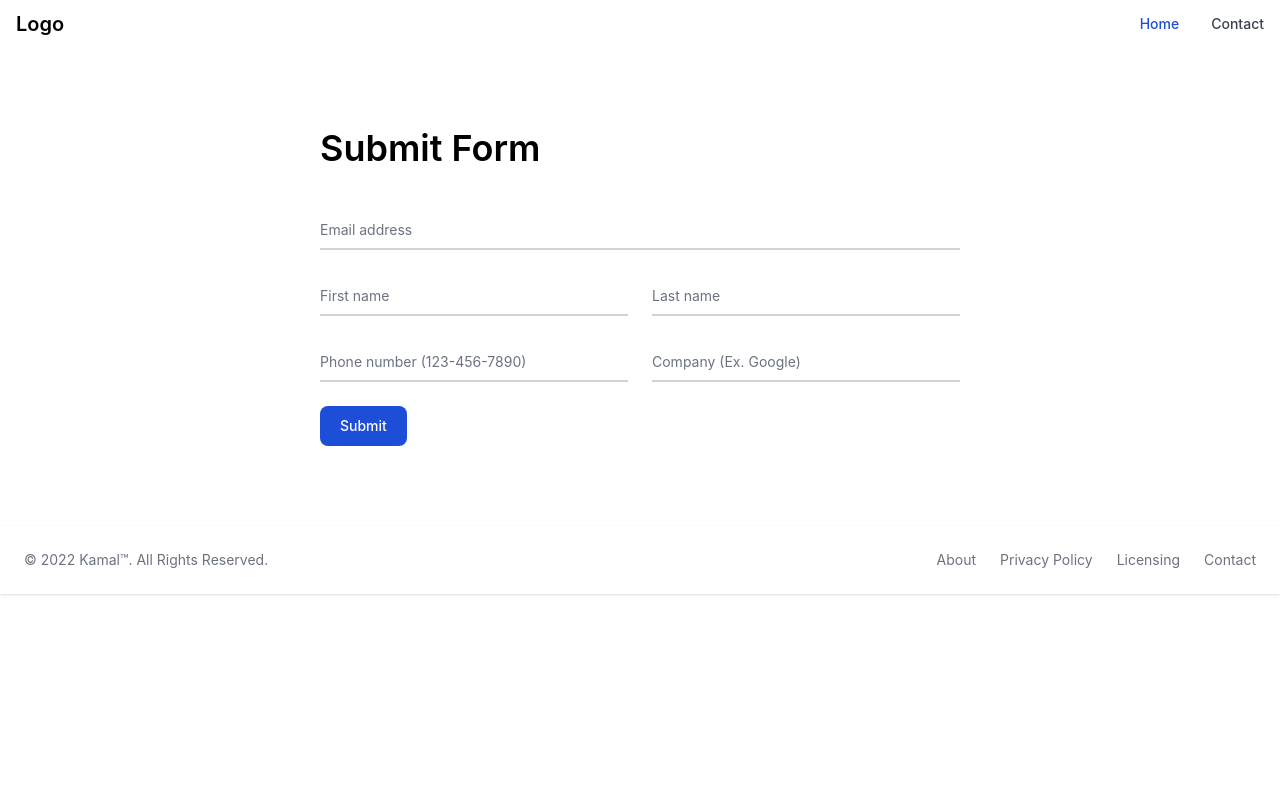
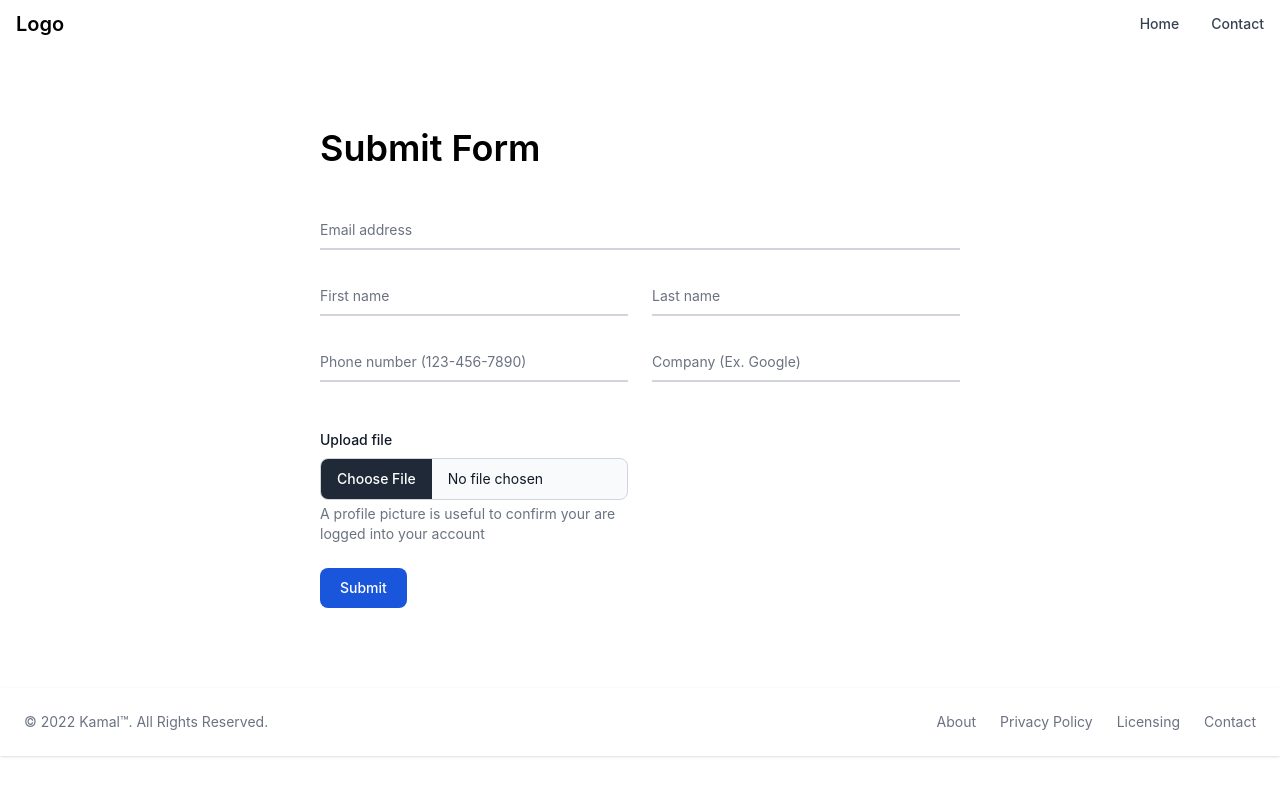
Before and after one commit to dhimankamal/form-gateway, a Next.js app: page / in a window 1280 px wide. Shown: the top 796 px of the page. Built offline with nearby package versions, Linux system fonts and the light colour scheme.

Commit message:
add flowbite

```diff
--- a/components/Navbar.js
+++ b/components/Navbar.js
@@ -1,8 +1,9 @@
 import React from 'react'
+import Link from 'next/link'
 
-export default function Navbar () {
+export default function Navbar() {
   return (
-    <nav className='bg-white border-gray-200 px-2 sm:px-4 py-2.5 rounded dark:bg-gray-800'>
+    <nav className='bg-white border-gray-200 px-2 sm:px-4 py-2.5 dark:bg-gray-800'>
       <div className='container flex flex-wrap justify-between items-center mx-auto'>
         <a href='https://flowbite.com' className='flex items-center'>
           {/* <img
@@ -50,21 +51,28 @@ export default function Navbar () {
         <div className='hidden w-full md:block md:w-auto' id='mobile-menu'>
           <ul className='flex flex-col mt-4 md:flex-row md:space-x-8 md:mt-0 md:text-sm md:font-medium'>
             <li>
+              <Link href="/">
                 <a
-                href='#'
-                className='block py-2 pr-4 pl-3 text-white bg-blue-700 rounded md:bg-transparent md:text-blue-700 md:p-0 dark:text-white'
+
+                  className='block py-2 pr-4 pl-3 text-gray-700 border-b border-gray-100 hover:bg-gray-50 md:hover:bg-transparent md:border-0 md:hover:text-blue-700 md:p-0 dark:text-gray-400 md:dark:hover:text-white dark:hover:bg-gray-700 dark:hover:text-white md:dark:hover:bg-transparent dark:border-gray-700'
                   aria-current='page'
                 >
                   Home
                 </a>
+              </Link>
+
             </li>
             <li>
+              <Link href="/contact">
                 <a
-                href='#'
+
                   className='block py-2 pr-4 pl-3 text-gray-700 border-b border-gray-100 hover:bg-gray-50 md:hover:bg-transparent md:border-0 md:hover:text-blue-700 md:p-0 dark:text-gray-400 md:dark:hover:text-white dark:hover:bg-gray-700 dark:hover:text-white md:dark:hover:bg-transparent dark:border-gray-700'
                 >
                   Contact
                 </a>
+
+              </Link>
+
             </li>
           </ul>
         </div>
--- a/package.json
+++ b/package.json
@@ -9,6 +9,7 @@
     "lint": "next lint"
   },
   "dependencies": {
+    "flowbite": "^1.4.7",
     "next": "12.1.6",
     "react": "18.2.0",
     "react-dom": "18.2.0"
--- /dev/null
+++ b/pages/contact.js
@@ -0,0 +1,9 @@
+import React from 'react'
+
+export default function Contact() {
+  return (
+    <div>
+      contact us
+    </div>
+  )
+}
--- a/pages/index.js
+++ b/pages/index.js
@@ -1,4 +1,4 @@
-export default function Home () {
+export default function Home() {
   return (
     <>
       <div className='py-20 space-y-10'>
@@ -8,7 +8,7 @@ export default function Home () {
             <input
               type='email'
               name='floating_email'
-              className='block py-2.5 px-0 w-full text-sm text-gray-900 bg-transparent border-0 border-b-2 border-gray-300 appearance-none dark:text-white dark:border-gray-600 dark:focus:border-blue-500 focus:outline-none focus:ring-0 focus:border-blue-600 peer'
+              className='block py-2.5 px-0 w-full text-sm text-gray-900 bg-transparent border-0 border-b-2 border-gray-300 appearance-none  dark:border-gray-600 dark:focus:border-blue-500 focus:outline-none focus:ring-0 focus:border-blue-600 peer'
               placeholder=' '
               required=''
             />
@@ -26,7 +26,7 @@ export default function Home () {
                 type='text'
                 name='floating_first_name'
                 id='floating_first_name'
-                className='block py-2.5 px-0 w-full text-sm text-gray-900 bg-transparent border-0 border-b-2 border-gray-300 appearance-none dark:text-white dark:border-gray-600 dark:focus:border-blue-500 focus:outline-none focus:ring-0 focus:border-blue-600 peer'
+                className='block py-2.5 px-0 w-full text-sm text-gray-900 bg-transparent border-0 border-b-2 border-gray-300 appearance-none  dark:border-gray-600 dark:focus:border-blue-500 focus:outline-none focus:ring-0 focus:border-blue-600 peer'
                 placeholder=' '
                 required=''
               />
@@ -42,7 +42,7 @@ export default function Home () {
                 type='text'
                 name='floating_last_name'
                 id='floating_last_name'
-                className='block py-2.5 px-0 w-full text-sm text-gray-900 bg-transparent border-0 border-b-2 border-gray-300 appearance-none dark:text-white dark:border-gray-600 dark:focus:border-blue-500 focus:outline-none focus:ring-0 focus:border-blue-600 peer'
+                className='block py-2.5 px-0 w-full text-sm text-gray-900 bg-transparent border-0 border-b-2 border-gray-300 appearance-none  dark:border-gray-600 dark:focus:border-blue-500 focus:outline-none focus:ring-0 focus:border-blue-600 peer'
                 placeholder=' '
                 required=''
               />
@@ -61,7 +61,7 @@ export default function Home () {
                 pattern='[0-9]{3}-[0-9]{3}-[0-9]{4}'
                 name='floating_phone'
                 id='floating_phone'
-                className='block py-2.5 px-0 w-full text-sm text-gray-900 bg-transparent border-0 border-b-2 border-gray-300 appearance-none dark:text-white dark:border-gray-600 dark:focus:border-blue-500 focus:outline-none focus:ring-0 focus:border-blue-600 peer'
+                className='block py-2.5 px-0 w-full text-sm text-gray-900 bg-transparent border-0 border-b-2 border-gray-300 appearance-none dark:border-gray-600 dark:focus:border-blue-500 focus:outline-none focus:ring-0 focus:border-blue-600 peer'
                 placeholder=' '
                 required=''
               />
@@ -77,7 +77,7 @@ export default function Home () {
                 type='text'
                 name='floating_company'
                 id='floating_company'
-                className='block py-2.5 px-0 w-full text-sm text-gray-900 bg-transparent border-0 border-b-2 border-gray-300 appearance-none dark:text-white dark:border-gray-600 dark:focus:border-blue-500 focus:outline-none focus:ring-0 focus:border-blue-600 peer'
+                className='block py-2.5 px-0 w-full text-sm text-gray-900 bg-transparent border-0 border-b-2 border-gray-300 appearance-none dark:border-gray-600 dark:focus:border-blue-500 focus:outline-none focus:ring-0 focus:border-blue-600 peer'
                 placeholder=' '
                 required=''
               />
@@ -88,6 +88,30 @@ export default function Home () {
                 Company (Ex. Google)
               </label>
             </div>
+            <div className="relative z-0 w-full mb-6 group">
+              <>
+                <label
+                  className="block mb-2 text-sm font-medium text-gray-900 dark:text-gray-300"
+                  htmlFor="user_avatar"
+                >
+                  Upload file
+                </label>
+                <input
+                  className="block w-full text-sm text-gray-900 border border-gray-300 rounded-lg cursor-pointer bg-gray-50 dark:text-gray-400 focus:outline-none dark:bg-gray-700 dark:border-gray-600 dark:placeholder-gray-400"
+                  aria-describedby="user_avatar_help"
+                  id="user_avatar"
+                  type="file"
+                />
+                <div
+                  className="mt-1 text-sm text-gray-500 dark:text-gray-300"
+                  id="user_avatar_help"
+                >
+                  A profile picture is useful to confirm your are logged into your account
+                </div>
+              </>
+
+            </div>
+
           </div>
           <button
             type='submit'
--- a/tailwind.config.js
+++ b/tailwind.config.js
@@ -7,5 +7,7 @@ module.exports = {
   theme: {
     extend: {},
   },
-  plugins: [],
+  plugins: [
+    require('flowbite/plugin')
+  ],
 }
```
Also changed, not shown: 1 other file (tests, documents, lock files or other folders). Lines whose indentation alone changed are shown as unchanged.
